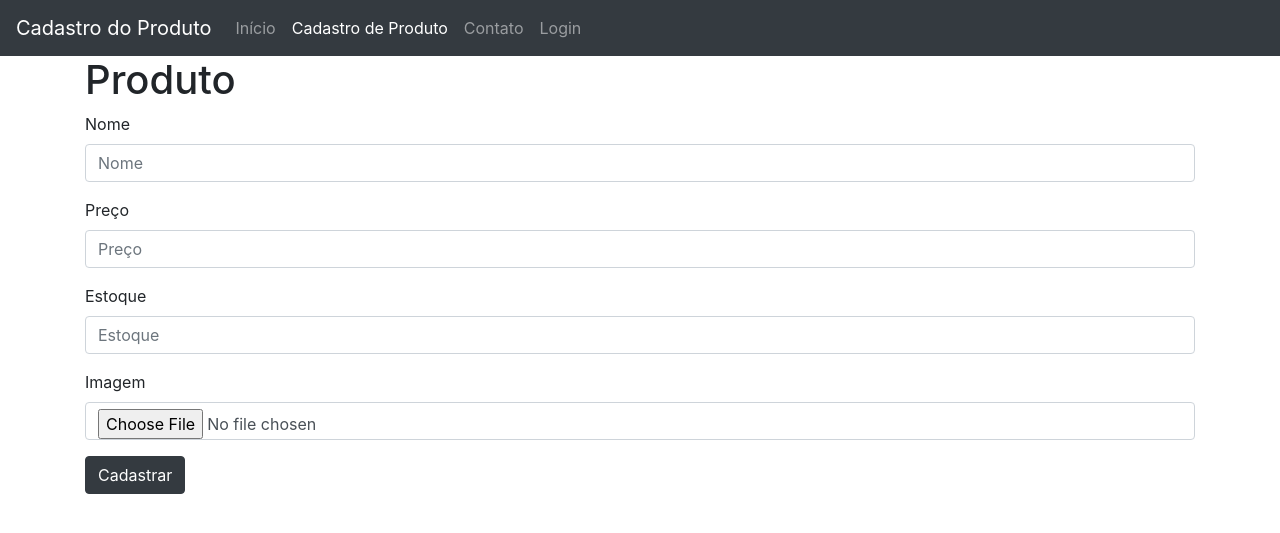
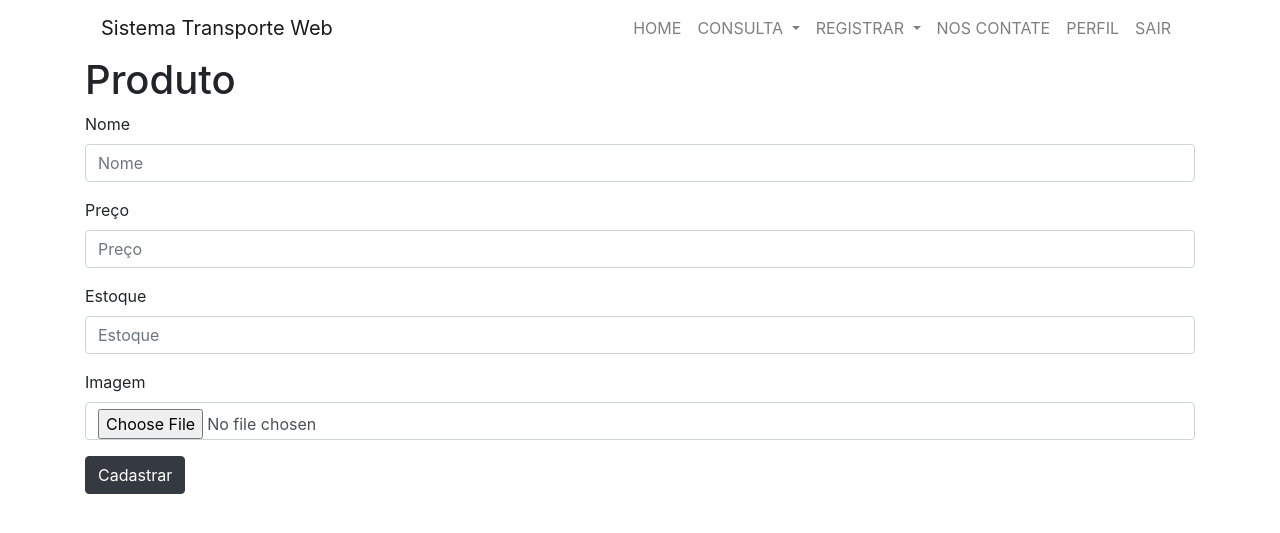
Before and after one commit to allandiamante/allandiamante-django2-CRUD2, a Django app: page /produto/ in a window 1280 px wide. Shown: the top 533 px of the page. Run offline with Django 3.2, Linux system fonts and the light colour scheme; the visitor is signed in with stand-in values (Sample User, id 1); some libraries are stand-ins or nearby versions.

Commit message:
alterando o header

```diff
--- a/core/templates/produto.html
+++ b/core/templates/produto.html
@@ -5,30 +5,64 @@
     <meta charset="UTF-8">
     <title>Produto</title>
     {% bootstrap_css %}
-    <nav class="navbar navbar-expand-lg navbar-dark bg-dark">
-        <a class="navbar-brand" href="#">Cadastro do Produto</a>
-        <button class="navbar-toggler" type="button" data-toggle="collapse" data-target="#navbarNav" aria-controls="navbarNav" aria-expanded="false" aria-label="Toggle navigation">
-          <span class="navbar-toggler-icon"></span>
+
+</head>
+<body>
+  <section class="header">
+    <div class="container">
+        <nav class="navbar navbar-expand-lg navbar-light" style="">
+            <a class="navbar-brand" href="#">Sistema Transporte Web</a>
+            <button class="navbar-toggler" type="button" data-toggle="collapse"
+            data-target="#navbarNav" aria-controls="navbarNav" aria-expanded="false"
+            aria-label="Toggle navigation">
+                <i class="fa fa-bars"></i>
             </button>
             <div class="collapse navbar-collapse" id="navbarNav">
-          <ul class="navbar-nav">
-            <li class="nav-item ">
-              <a class="nav-link" href="http://127.0.0.1:8000">Início<span class="sr-only">(current)</span></a>
+              <ul class="navbar-nav ml-auto text-right">
+                <li class="nav-item">
+                  <a class="nav-link active-home" href="../principal/principal.html">HOME</a>
                 </li>
-            <li class="nav-item active">
-              <a class="nav-link" href="http://127.0.0.1:8000/produto">Cadastro de Produto</a>
+                <div class="dropdown">
+                  <li class="nav-item">
+                    <a class="nav-link dropdown-toggle" type="button" id="dropdownM" data-toggle="dropdown" aria-haspopup="true" aria-expanded="false">
+                      CONSULTA
+                    </a>
+                    <div class="dropdown-menu" aria-labelledby="dropdownM">
+                      <a class="dropdown-item" href="../consultar corrida/consultar corrida.html">Corrida</a>
+                      <a class="dropdown-item" href="../relatorios/relatorio.html">Relatório</a>
+                      <a class="dropdown-item" href="../grafico/grafico.html">Gráfico</a>
+                      <a class="dropdown-item" href="../Gerenciamento_de_veiculo/gerenciarv.html">Veículo</a>
+                      <a class="dropdown-item" href="../gerenciar-cliente/index.html">Cliente</a>
+                      <a class="dropdown-item" href="../gerenciar-carga/index.html">Carga</a>
+                    </div>
                   </li>
-            <li class="nav-item ">
-                <a class="nav-link" href="http://127.0.0.1:8000/contato">Contato</a>
+                </div>
+                <div class="dropdown">
+                  <li class="nav-item">
+                    <a class="nav-link dropdown-toggle" type="button" id="dropdownMN" data-toggle="dropdown" aria-haspopup="true" aria-expanded="false">
+                      REGISTRAR
+                    </a>
+                    <div class="dropdown-menu" aria-labelledby="dropdownMN">
+                      <a class="dropdown-item" href="../registrar corrida/Registrar Corrida.html">Corrida</a>
+                      <a class="dropdown-item" href="../Cadastrar_veiculo/cadastrov.html">Veículo</a>
+                      <a class="dropdown-item" href="../registrar-cliente/index.html">Cliente</a>
+                    </div>
+                  </li>
+                </div>
+                <li class="nav-item">
+                  <a class="nav-link" href="#">NOS CONTATE</a>
                 </li>
                 <li class="nav-item">
-              <a class="nav-link" href="http://127.0.0.1:8000/admin">Login</a>
+                  <a class="nav-link" href="../perfil/index.html">PERFIL</a>
+                </li>
+                <li class="nav-item">
+                  <a class="nav-link" href="../principal nao logado/principal.html">SAIR</a>
                 </li>
               </ul>
             </div>
           </nav>
-</head>
-<body>
+    </div>
+</section>
     <div class="container">
         <h1>Produto</h1>
         {% bootstrap_messages %}
```
Lines whose indentation alone changed are shown as unchanged.
